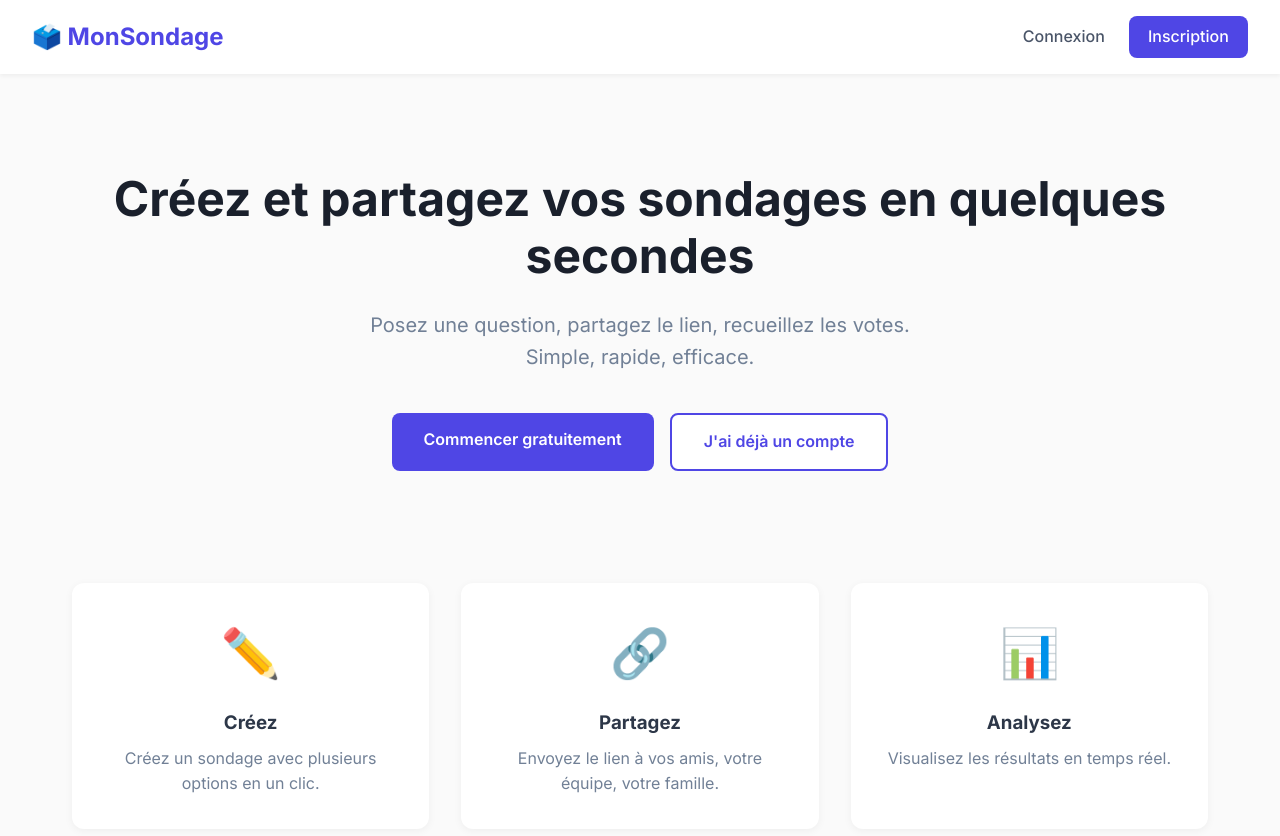
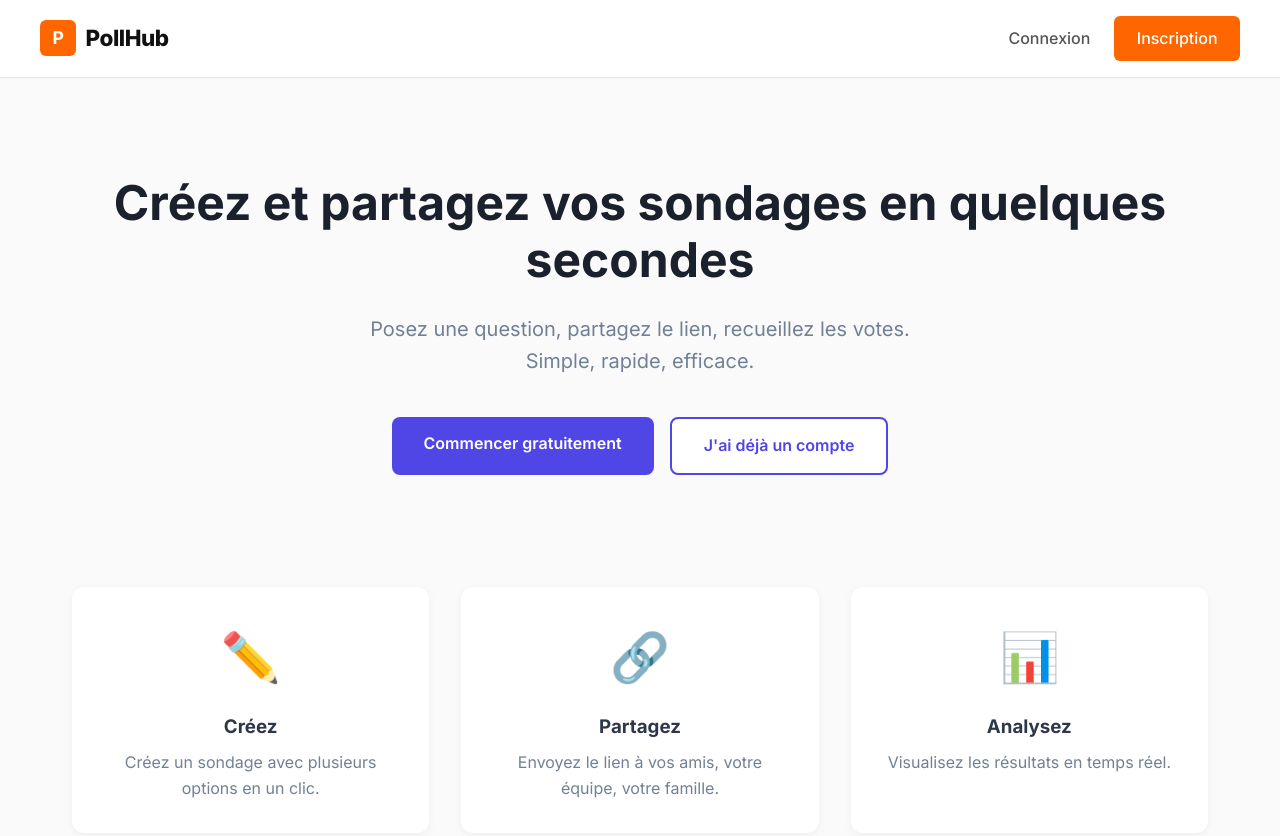
Before and after one commit to quangquan117/Ctf_M2, a React (Vite) app in the folder front/: page / in a window 1280 px wide. Shown: the top 836 px of the page. Built offline with nearby package versions, Linux system fonts and the light colour scheme; no server answers.

Commit message:
style(front): refonte de la Navbar avec logo PollHub et identité orange

```diff
--- a/front/src/components/Navbar.tsx
+++ b/front/src/components/Navbar.tsx
@@ -5,7 +5,7 @@ import "../styles/Navbar.css";
 function Navbar() {
   const navigate = useNavigate();
   const isAuthenticated = authService.isAuthenticated();
-  const pseudo = localStorage.getItem("pseudo");
+  const currentUser = authService.getCurrentUser();
 
   const handleLogout = () => {
     authService.logout();
@@ -15,12 +15,15 @@ function Navbar() {
   return (
     <nav className="navbar">
       <Link to="/" className="logo">
-        🗳️ MonSondage
+        <span className="logo-icon">P</span>
+        PollHub
       </Link>
       <div className="links">
-        {isAuthenticated ? (
+        {isAuthenticated && currentUser ? (
           <>
-            <span className="welcome">Bonjour, {pseudo}</span>
+            <span className="welcome">
+              Bonjour, <span className="welcome-name">{currentUser.nom}</span>
+            </span>
             <button onClick={handleLogout} className="btn-logout">
               Déconnexion
             </button>
--- a/front/src/styles/Navbar.css
+++ b/front/src/styles/Navbar.css
@@ -2,18 +2,35 @@
   display: flex;
   justify-content: space-between;
   align-items: center;
-  padding: 1rem 2rem;
-  background: white;
-  box-shadow: 0 2px 4px rgba(0, 0, 0, 0.05);
+  padding: 1rem 2.5rem;
+  background: var(--color-surface);
+  border-bottom: 1px solid var(--color-border);
   position: sticky;
   top: 0;
   z-index: 100;
 }
 
 .logo {
-  font-size: 1.5rem;
+  display: flex;
+  align-items: center;
+  gap: 0.6rem;
+  font-size: 1.4rem;
+  font-weight: 800;
+  color: var(--color-text);
+  letter-spacing: -0.02em;
+}
+
+.logo-icon {
+  display: inline-flex;
+  align-items: center;
+  justify-content: center;
+  width: 36px;
+  height: 36px;
+  background: var(--color-primary);
+  color: white;
+  border-radius: var(--radius-sm);
+  font-size: 1.1rem;
   font-weight: 700;
-  color: #4f46e5;
 }
 
 .links {
@@ -23,44 +40,59 @@
 }
 
 .links a {
-  color: #4a5568;
+  color: var(--color-text-secondary);
   font-weight: 500;
-  transition: color 0.2s;
+  transition: color var(--transition-fast);
 }
 
 .links a:hover {
-  color: #4f46e5;
+  color: var(--color-text);
 }
 
 .btn-register {
-  background: #4f46e5;
+  background: var(--color-primary);
   color: white !important;
-  padding: 0.5rem 1.2rem;
-  border-radius: 8px;
-  transition: background 0.2s;
+  padding: 0.6rem 1.4rem;
+  border-radius: var(--radius-sm);
+  font-weight: 600;
+  transition: all var(--transition-fast);
 }
 
 .btn-register:hover {
-  background: #4338ca;
+  background: var(--color-primary-hover);
+  transform: translateY(-1px);
 }
 
 .welcome {
-  color: #4a5568;
+  color: var(--color-text-secondary);
   font-weight: 500;
+}
+
+.welcome-name {
+  color: var(--color-text);
+  font-weight: 600;
 }
 
 .btn-logout {
   background: transparent;
-  border: 1px solid #e53e3e;
-  color: #e53e3e;
-  padding: 0.4rem 1rem;
-  border-radius: 8px;
-  cursor: pointer;
+  border: 1px solid var(--color-border-strong);
+  color: var(--color-text-secondary);
+  padding: 0.5rem 1.1rem;
+  border-radius: var(--radius-sm);
   font-weight: 500;
-  transition: all 0.2s;
+  transition: all var(--transition-fast);
 }
 
 .btn-logout:hover {
-  background: #e53e3e;
-  color: white;
+  border-color: var(--color-primary);
+  color: var(--color-primary);
 }
+
+@media (max-width: 600px) {
+  .navbar {
+    padding: 1rem 1.2rem;
+  }
+  .welcome {
+    display: none;
+  }
+}
```
